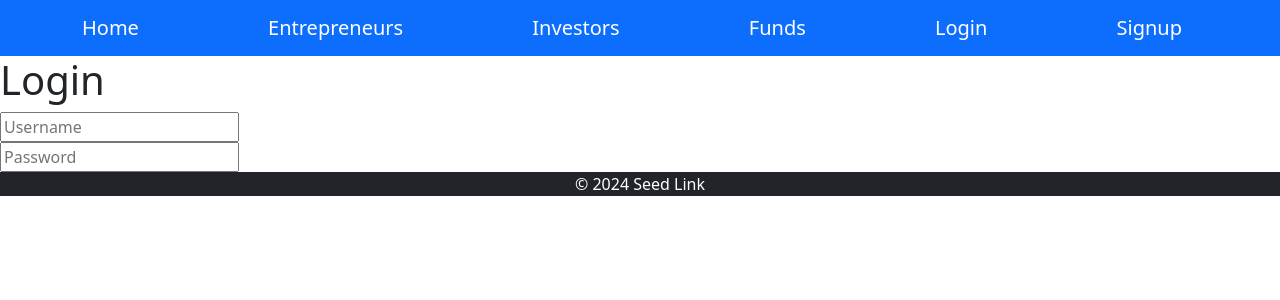
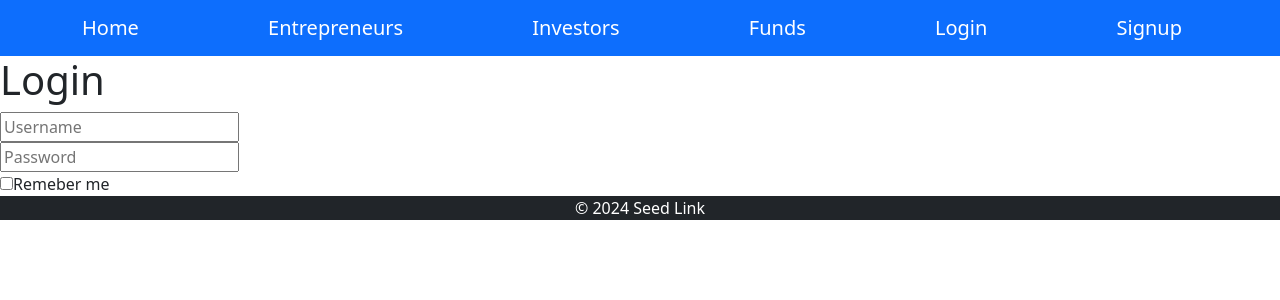
Before and after one commit to gampalachalani/Group_Project, a React (Vite) app in the folder frontend/frontend/: page /login in a window 1280 px wide. Shown: the top 300 px of the page. Built offline with nearby package versions, Linux system fonts and the light colour scheme.

Commit message:
login changes

```diff
--- a/frontend/frontend/src/components/Login.tsx
+++ b/frontend/frontend/src/components/Login.tsx
@@ -4,18 +4,26 @@ const Login: React.FC = () => {
   return (
     <div className='wrapper'>
       <div className='form-box login'>
+
         <form action=''>
+
           <h1>Login</h1>
           <div className='input-box'>
             <input type='text'
             placeholder='Username' required />
-          </div><div className='input-box'>
+          </div>
+          <div className='input-box'>
             <input type='password'
             placeholder='Password' required />
           </div>
+
+          <div className='remember-forgot'>
+            <label><input type='checkbox'/>Remeber me</label>
+
+          </div>
         </form>
+
       </div>
-
     </div>
   )
 }
```
